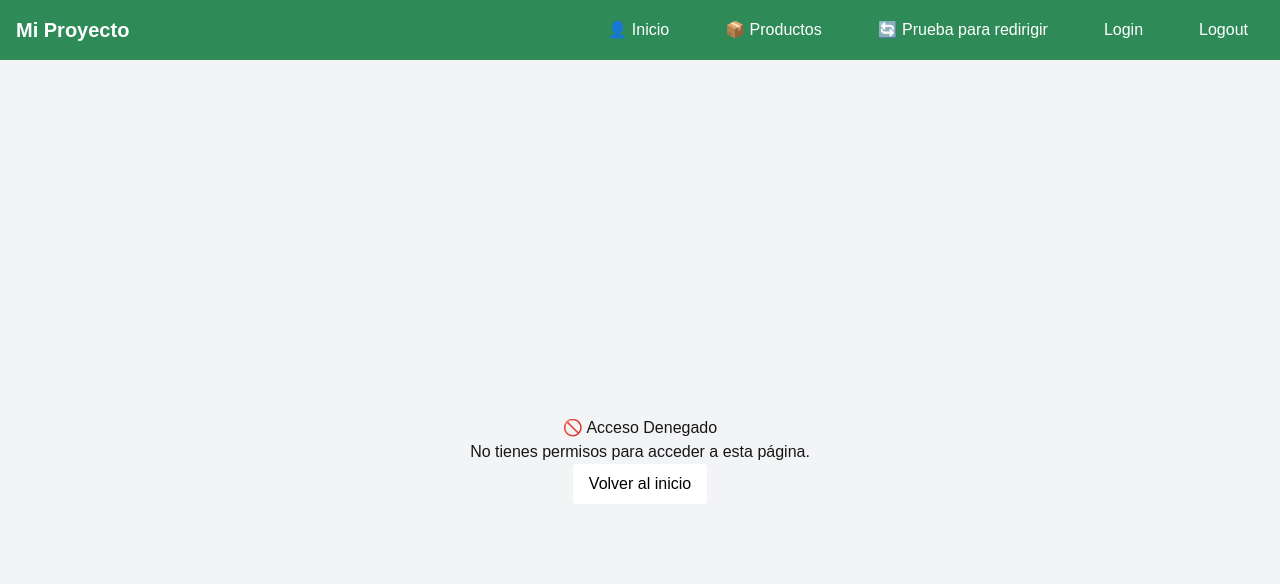
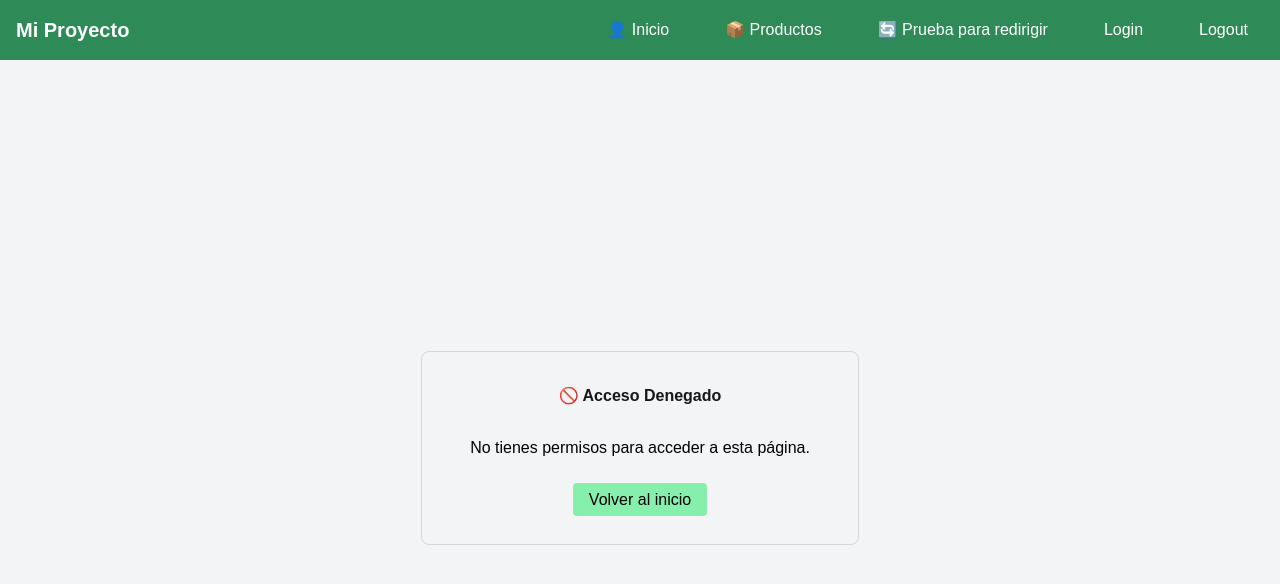
Before and after one commit to ign-mendezs/mi-proyecto-react, a Next.js app: page /error in a window 1280 px wide. Shown: the top 584 px of the page. Built offline with nearby package versions, Linux system fonts and the light colour scheme.

Commit message:
change css

```diff
--- a/src/pages/error.js
+++ b/src/pages/error.js
@@ -2,12 +2,14 @@ import React from 'react';
 
 export default function ErrorPage() {
   return (
-    <div className="min-h-screen flex flex-col items-center justify-center bg-gray-100 p-6">
-      <h1>🚫 Acceso Denegado</h1>
-      <p>No tienes permisos para acceder a esta página.</p>
-      <a href="/" className="bg-white text-black py-2 px-4 rounded hover:bg-gray-200 transition duration-300">
-        Volver al inicio
-      </a>
+    <div className="min-h-screen flex flex-col items-center justify-center bg-gray-100 p-6 ">
+      <div className="border border-gray-300 p-8 rounded-lg text-center mb-6">
+        <h1 className="text-1xl font-bold mb-6 text-center">🚫 Acceso Denegado</h1>
+        <p className="mb-6 text-black py-1 px-4">No tienes permisos para acceder a esta página.</p>
+        <a href="/" className="bg-green-300 text-black py-2 px-4 rounded hover:bg-gray-200 transition duration-300 ">
+          Volver al inicio
+        </a>
+      </div>
     </div>
   );
 }
--- a/src/pages/index.js
+++ b/src/pages/index.js
@@ -21,7 +21,7 @@ function HomePage() {
         <div className="min-h-screen flex flex-col items-center justify-center bg-gray-100 p-6">
           <h1 className="text-3xl font-bold mb-6 text-center">Ejemplos de Fundamentos de React</h1>
 
-          <div className="grid grid-cols-2 gap-6 w-full max-w-4xl">
+          <div className="grid grid-cols-2 gap-3 w-full max-w-4xl">
             {/* Card 1: JSX y Renderizado */}
             <div className="col-span-2 flex gap-x-6">
               <div className="card w-1/3 flex flex-col items-center justify-center">
--- a/src/pages/login.js
+++ b/src/pages/login.js
@@ -6,8 +6,8 @@ export default function Login() {
     };
 
     return (
-        <div style={{ textAlign: 'center', marginTop: '50px' }}>
-            <h1 className="text-3xl font-bold mb-6 text-center">Página de Login</h1>
+        <div className="min-h-screen flex flex-col items-center justify-center bg-gray-100 p-6">
+            <h1 className="text-2xl font-bold mb-6 text-center">Página de Login</h1>
             <button className="btn btn-green" onClick={handleLogin}>Iniciar Sesión</button>
         </div>
     );
--- a/src/pages/logout.js
+++ b/src/pages/logout.js
@@ -9,9 +9,9 @@ export default function Logout() {
     };
 
     return (
-        <div style={{ textAlign: 'center', marginTop: '50px' }}>
-            <h1>¿Seguro que quieres cerrar sesión?</h1>
-            <button onClick={handleLogout}>Cerrar Sesión</button>
+        <div className="min-h-screen flex flex-col items-center justify-center bg-gray-100 p-6">
+            <h1 className="text-2xl font-bold mb-6 text-center">¿Seguro que quieres cerrar sesión?</h1>
+            <button className="btn btn-green" onClick={handleLogout}>Cerrar Sesión</button>
         </div>
     );
 }
--- a/src/pages/redirigir.js
+++ b/src/pages/redirigir.js
@@ -23,7 +23,7 @@ export default function Home() {
     return (
         <div className="flex justify-center items-center h-screen">
             <div className="border border-gray-300 p-8 rounded-lg text-center">
-            <p>Serás redirigido en {countdown} segundos...</p>
+                <p>Serás redirigido en {countdown} segundos...</p>
             </div>
         </div>
     );
```
